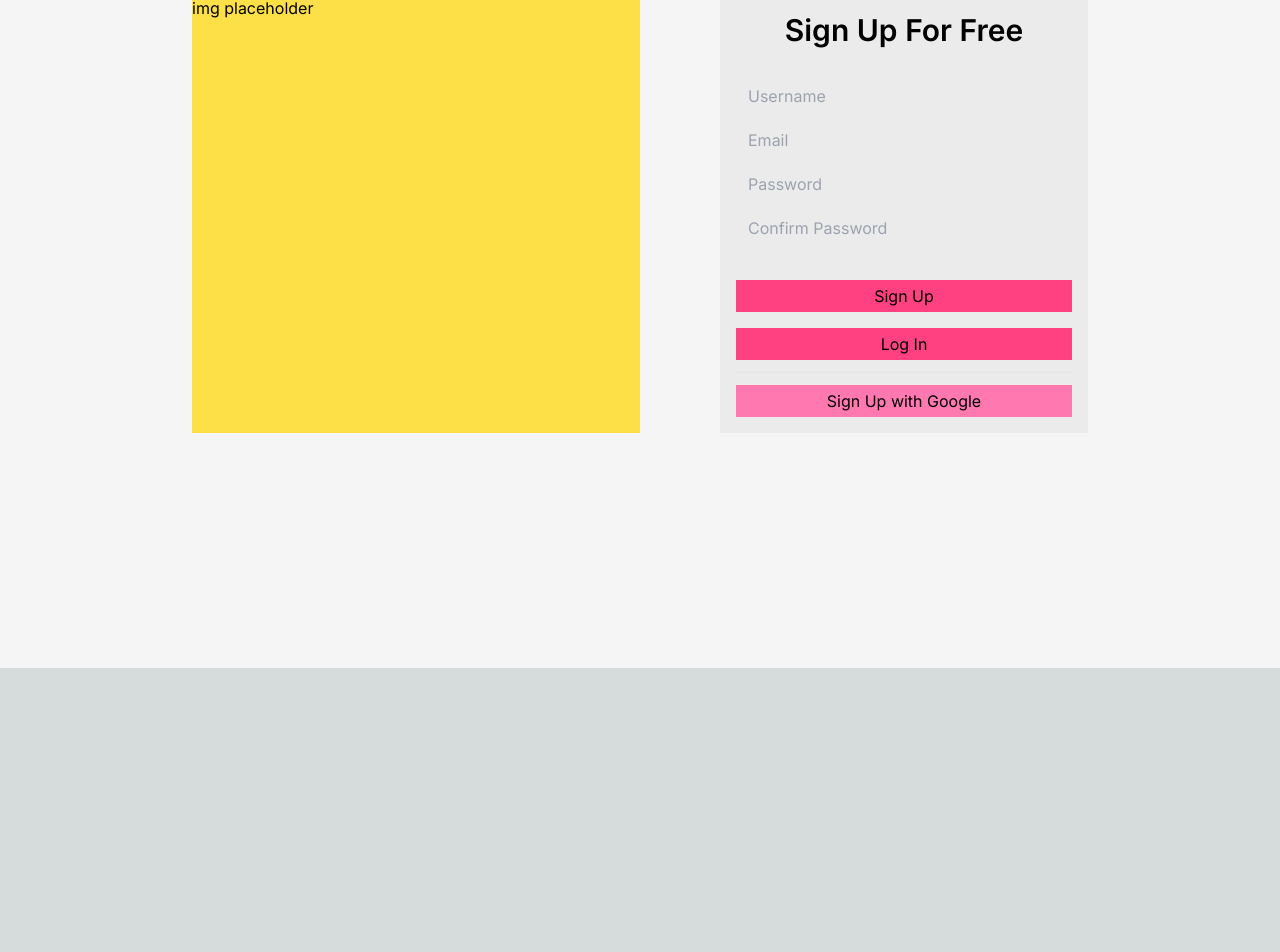
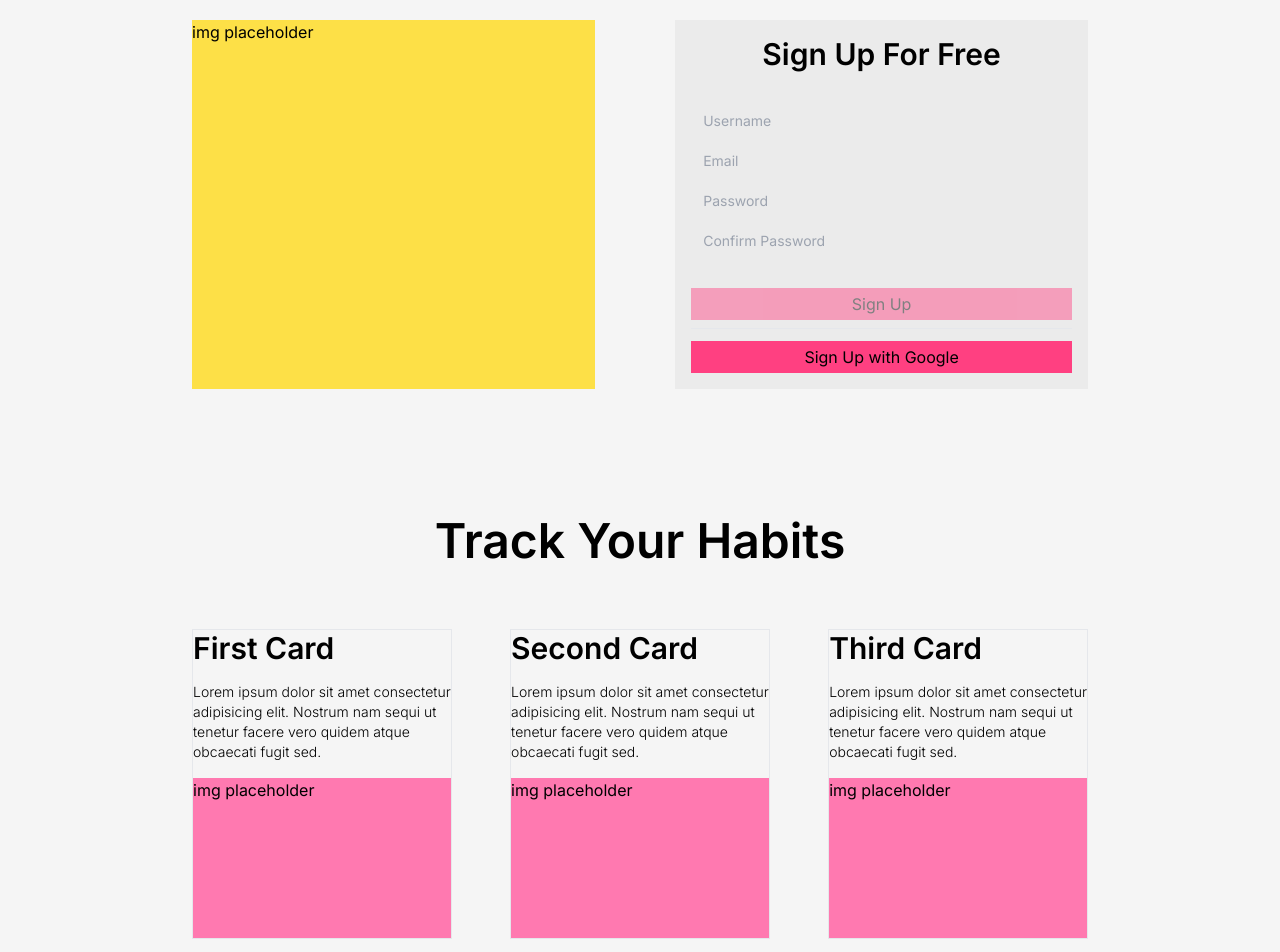
Before and after one commit to ivano-pinjuh/Habitria, a Next.js app: page / in a window 1280 px wide. Shown: the part 212-1164 px from the top of the page. Before the commit the page ends 880 px from the top, so only its background shows below. Built offline with nearby package versions, Linux system fonts and the light colour scheme; no server answers.

Commit message:
added form validation on home page

```diff
--- a/app/components/LoginForm.tsx
+++ b/app/components/LoginForm.tsx
@@ -1,9 +1,20 @@
 'use client'
 
 import { createBrowserClient } from "@supabase/ssr";
-import { login, signup } from "./actions";
+import { signup } from "./actions";
+import { useState, useEffect } from "react";
+import { FaLessThanEqual } from "react-icons/fa";
 
 export default function LoginForm() {
+  const [email, setEmail] = useState("")
+  const [password, setPassword] = useState("")
+  const [password2, setPassword2] = useState("")
+
+  const [isValid, setIsValid] = useState({form: false,
+                                          email: false,
+                                          password: false,
+                                          password2: true})
+
   const supabase = createBrowserClient(
     process.env.NEXT_PUBLIC_SUPABASE_URL!,
     process.env.NEXT_PUBLIC_SUPABASE_ANON_KEY!
@@ -18,6 +29,54 @@ export default function LoginForm() {
     })
   }
 
+  useEffect(() => {
+    const intervalId = setInterval(() => {
+      validateForm();
+    }, 300);
+
+    return () => clearInterval(intervalId);
+  }, [email, password, password2]);
+
+
+  const handleEmail = (e: any) => {
+    setEmail(e.target.value)
+  }
+  const handlePassword = (e: any) => {
+    setPassword(e.target.value)
+  }
+  const handlePassword2 = (e: any) => {
+    setPassword2(e.target.value)
+  }
+
+  const validateForm = () => {
+    const emailRegex = /^[a-zA-Z0-9._-]+@[a-zA-Z0-9.-]+\.[a-zA-Z]{2,4}$/
+    let emailValid = false
+    let passValid = false
+    let pass2Valid = false
+    let formValid = false
+
+    if (password.length > 7) {
+      passValid = true
+    }
+
+    if (password === password2){
+      pass2Valid = true
+    }
+
+    if (email.match(emailRegex)) {
+      emailValid = true
+    }
+
+    if (emailValid && passValid && pass2Valid){
+      formValid = true
+    }
+
+    setIsValid({form: formValid,
+      email: emailValid,
+      password: passValid,
+      password2: pass2Valid})
+  }
+
 
   return (
     <div className="flex flex-grow flex-col items-center py-4 dark:bg-bg-d-300 bg-bg-l-200">
@@ -25,47 +84,63 @@ export default function LoginForm() {
         Sign Up For Free
       </h2>
 
-      <form className="flex flex-col w-full gap-3 px-4">
-        <input className="dark:bg-bg-d-200 px-3 h-8 bg-bg-l-200 outline-none transition-all"
+      <form className="flex flex-col w-full gap-2 px-4">
+        <input className="dark:bg-bg-d-200 px-3 h-8 bg-bg-l-200 outline-none transition-all text-sm"
           type="text"
           autoComplete="off"
           name="username"
           id="username"
           placeholder="Username" />
 
-        <input className="dark:bg-bg-d-200 px-3 h-8 bg-bg-l-200 outline-none transition-all"
+
+        <input className={`${(!isValid.email && email.length > 0) && "border border-red-500"} dark:bg-bg-d-200 px-3 h-8 bg-bg-l-200 outline-none transition-all text-sm`}
+          onChange={handleEmail}
           type="email"
           name="email"
           id="email"
-          placeholder="Email" />
+          placeholder="Email"
+          required/>
 
-        <input className="dark:bg-bg-d-200 px-3 h-8 bg-bg-l-200 outline-none transition-all"
+
+        <input className={`${!(isValid.password || password.length < 1) && "border border-red-500"} dark:bg-bg-d-200 px-3 h-8 bg-bg-l-200 outline-none transition-all text-sm`}
+          onChange={handlePassword}
           type="password"
           name="password"
           autoComplete="new-password"
           id="password"
-          placeholder="Password" />
+          placeholder="Password"
+          required/>
 
-        <input className="dark:bg-bg-d-200 px-3 h-8 bg-bg-l-200 outline-none transition-all"
+        {!(isValid.password || password.length < 1) && <label htmlFor="password" className="text-xs mb-2">
+          Password must be 8 characters or more
+        </label>}
+
+        <input className={`${(!isValid.password2 && password2.length > 3) && "border border-red-500"} dark:bg-bg-d-200 px-3 h-8 bg-bg-l-200 outline-none transition-all text-sm`}
+          onChange={handlePassword2}
           type="password"
           name="password2"
           id="password2"
-          placeholder="Confirm Password" />
+          placeholder="Confirm Password"
+          required/>
 
-          <button className="h-8 mt-6 bg-prim-100" formAction={signup}>
-            Sign Up
-          </button>
+        {(!isValid.password2 && password2.length > 3) && <label htmlFor="password" className="text-xs mb-2">
+          Password confirmation doesn't match password.
+        </label>}
 
-          <button className="h-8 mt-1 bg-prim-100" formAction={login}>
-            Log In
-          </button>
 
-          <hr />
+        <button disabled={!isValid.form} className={`${!isValid.form && "opacity-45"} h-8 mt-6 bg-prim-100`} formAction={signup}>
+          Sign Up
+        </button>
+        <hr />
+      </form>
 
-          <button onClick={signInGoogle} className="h-8 bg-prim-200">
-            Sign Up with Google
-          </button>
-      </form>
+      <div className="w-full px-4 mt-3">
+        <button onClick={signInGoogle} className="w-full h-8 bg-prim-100">
+          Sign Up with Google
+        </button>
+      </div>
+
+
 
     </div>
   )
--- a/app/page.tsx
+++ b/app/page.tsx
@@ -1,26 +1,81 @@
 import Image from "next/image";
 import Link from "next/link";
 import LoginForm from "./components/LoginForm"
-import { redirect } from "next/navigation";
-
-
 
 
 export default function Home() {
 
 
   return (
-    <main className="flex dark:bg-bg-d-100 bg-bg-l-100 min-h-screen flex-col items-center">
-      helo this is home page
-
+    <main className="flex dark:bg-bg-d-100 bg-bg-l-100 min-h-screen flex-col items-center px-[15vw]">
       <Link className="text-white" href={"/private"}>
         go to private page
       </Link>
 
-      <div className="w-full flex mt-20 gap-20 px-[15vw]">
-        <div className="bg-yellow-300 w-[50%]">img placeholder</div>
+      <div className="w-full flex mt-32 gap-20">
+        <div className="bg-yellow-300 w-[45%]">img placeholder</div>
         <LoginForm />
       </div>
+
+      <div className="w-full mt-32">
+        <h2 className="w-full text-center text-5xl font-semibold">
+          Track Your Habits
+        </h2>
+
+        <div className="w-full flex justify-between mt-16">
+          <div className="flex flex-col w-[29%] border">
+            <h4 className="text-3xl font-semibold">
+              First Card
+            </h4>
+
+            <p className="text-sm font-light mt-4 mb-4">
+              Lorem ipsum dolor sit amet consectetur adipisicing elit.
+              Nostrum nam sequi ut tenetur facere vero quidem atque obcaecati fugit sed.
+            </p>
+
+            <div className="w-full bg-prim-200 h-40">
+              img placeholder
+            </div>
+          </div>
+
+          <div className="flex flex-col w-[29%] border">
+            <h4 className="text-3xl font-semibold">
+              Second Card
+            </h4>
+
+            <p className="text-sm font-light mt-4 mb-4">
+              Lorem ipsum dolor sit amet consectetur adipisicing elit.
+              Nostrum nam sequi ut tenetur facere vero quidem atque obcaecati fugit sed.
+            </p>
+
+            <div className="w-full bg-prim-200 h-40">
+              img placeholder
+            </div>
+          </div>
+
+          <div className="flex flex-col w-[29%] border">
+            <h4 className="text-3xl font-semibold">
+              Third Card
+            </h4>
+
+            <p className="text-sm font-light mt-4 mb-4">
+              Lorem ipsum dolor sit amet consectetur adipisicing elit.
+              Nostrum nam sequi ut tenetur facere vero quidem atque obcaecati fugit sed.
+            </p>
+
+            <div className="w-full bg-prim-200 h-40">
+              img placeholder
+            </div>
+          </div>
+
+
+        </div>
+      </div>
+
+      <div className="w-full mt-20">
+
+      </div>
+
     </main>
   );
 }
```
